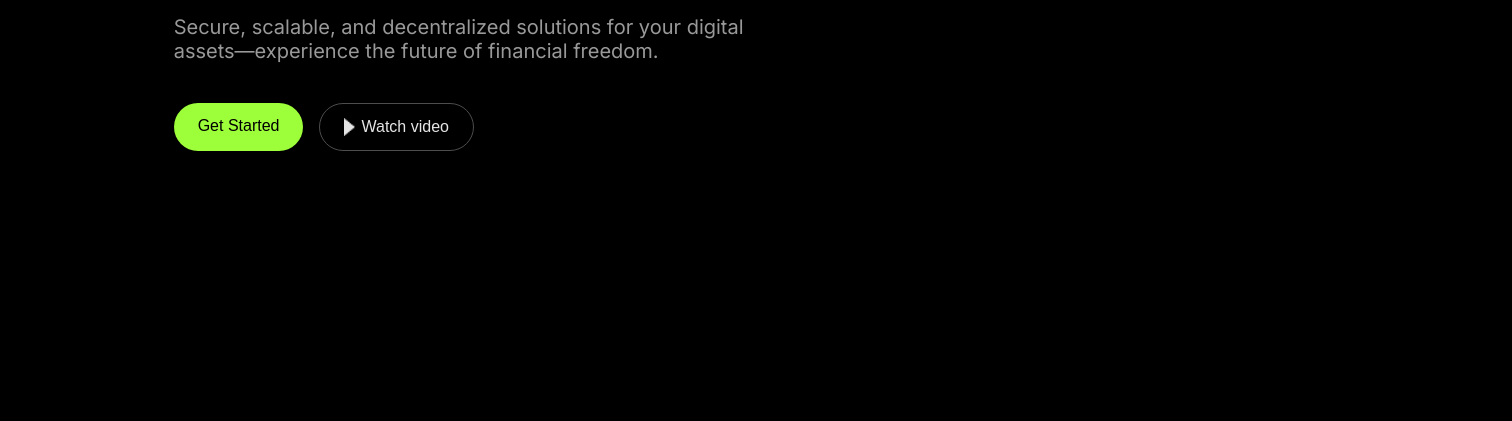
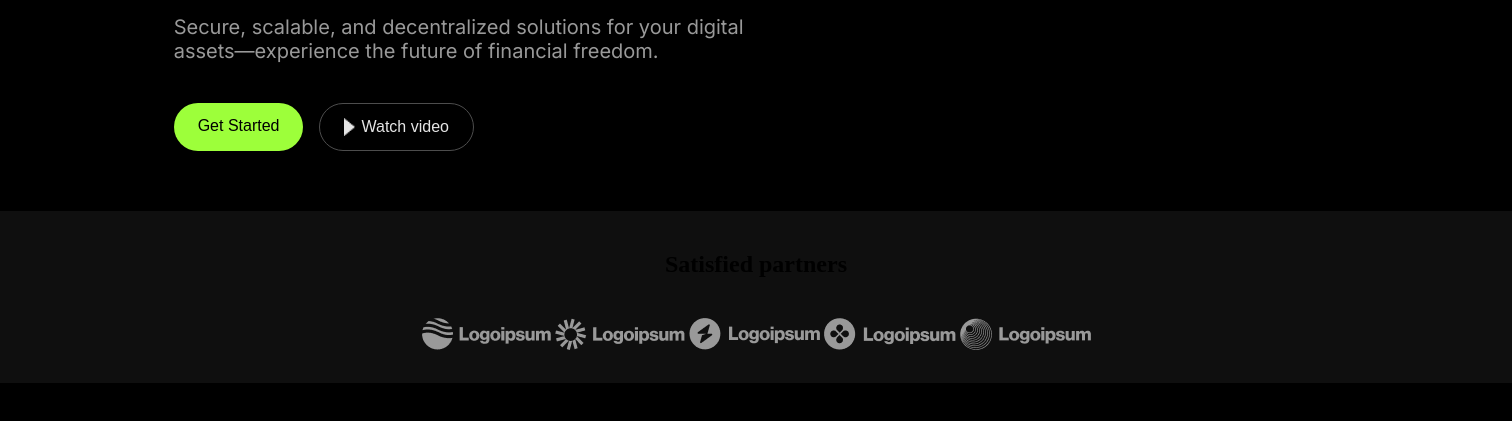
Before and after one commit to laisleticiam/Neofi, a plain HTML site: page index.html in a window 1280 px wide. Shown: the part 351-772 px from the top of the page, 1512 px wide, since content can reach past the window. Drawn offline with Linux system fonts and the light colour scheme; a web font is replaced by a local one.

Commit message:
feat: created section partnersin index.htl

```diff
--- a/index.html
+++ b/index.html
@@ -57,5 +57,22 @@
       </div>
       <img src="./src/assets/images/Shape-2 2.png" alt="ilustração de um aspiral verde e azul">
     </main>
+
+    <section class="section-partners">
+      <div class="content-partners">
+        <h2>Satisfied partners</h2>
+      </div>
+
+      <div class="container-images-partners">
+        <img src="./src/assets/images/Logo01.png" alt="">
+        <img src="./src/assets/images/Logo02.png" alt="">
+        <img src="./src/assets/images/Logo03.png" alt="">
+        <img src="./src/assets/images/Logo04.png" alt="">
+        <img src="./src/assets/images/Logo05.png" alt="">
+      </div>
+
+
+    </section>
+
   </body>
 </html>
--- a/src/styles/style.css
+++ b/src/styles/style.css
@@ -115,3 +115,19 @@ h1{
     border-radius: 40px;
     text-decoration: none;
 }
+
+.section-partners{
+    display: flex;
+    flex-direction: column;
+    align-items: center;
+    gap: 40px;
+    padding: 40px 0px;
+    background-color: var(--color-gray4);
+    width: 1512px;
+    height: 172px;
+}
+
+.content-partners{
+    display: flex;
+    gap: 60px;
+}
```
Also changed, not shown: src/assets/images/Logo01.png (added), src/assets/images/Logo02.png (added), src/assets/images/Logo03.png (added), src/assets/images/Logo04.png (added), src/assets/images/Logo05.png (added).
